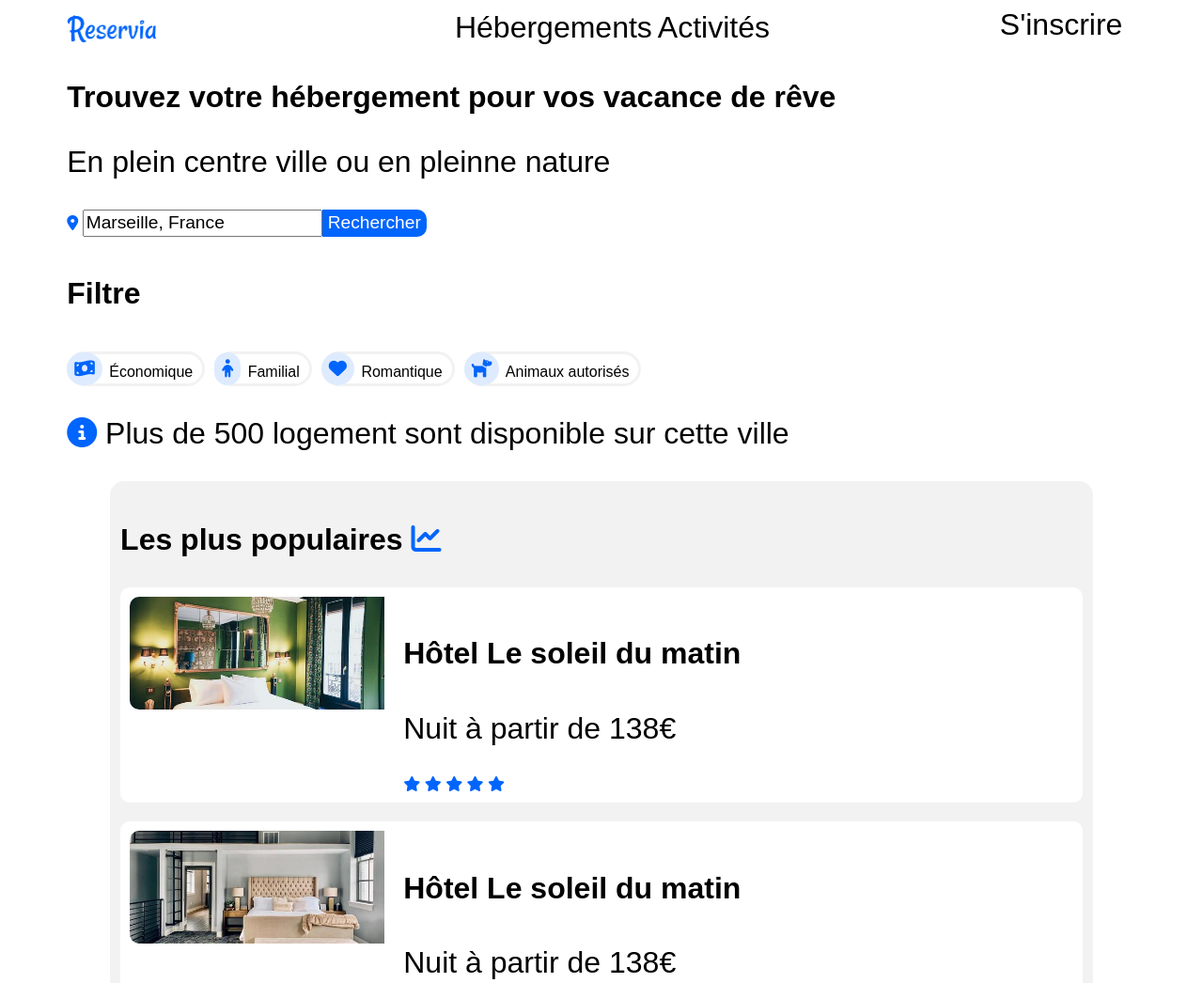
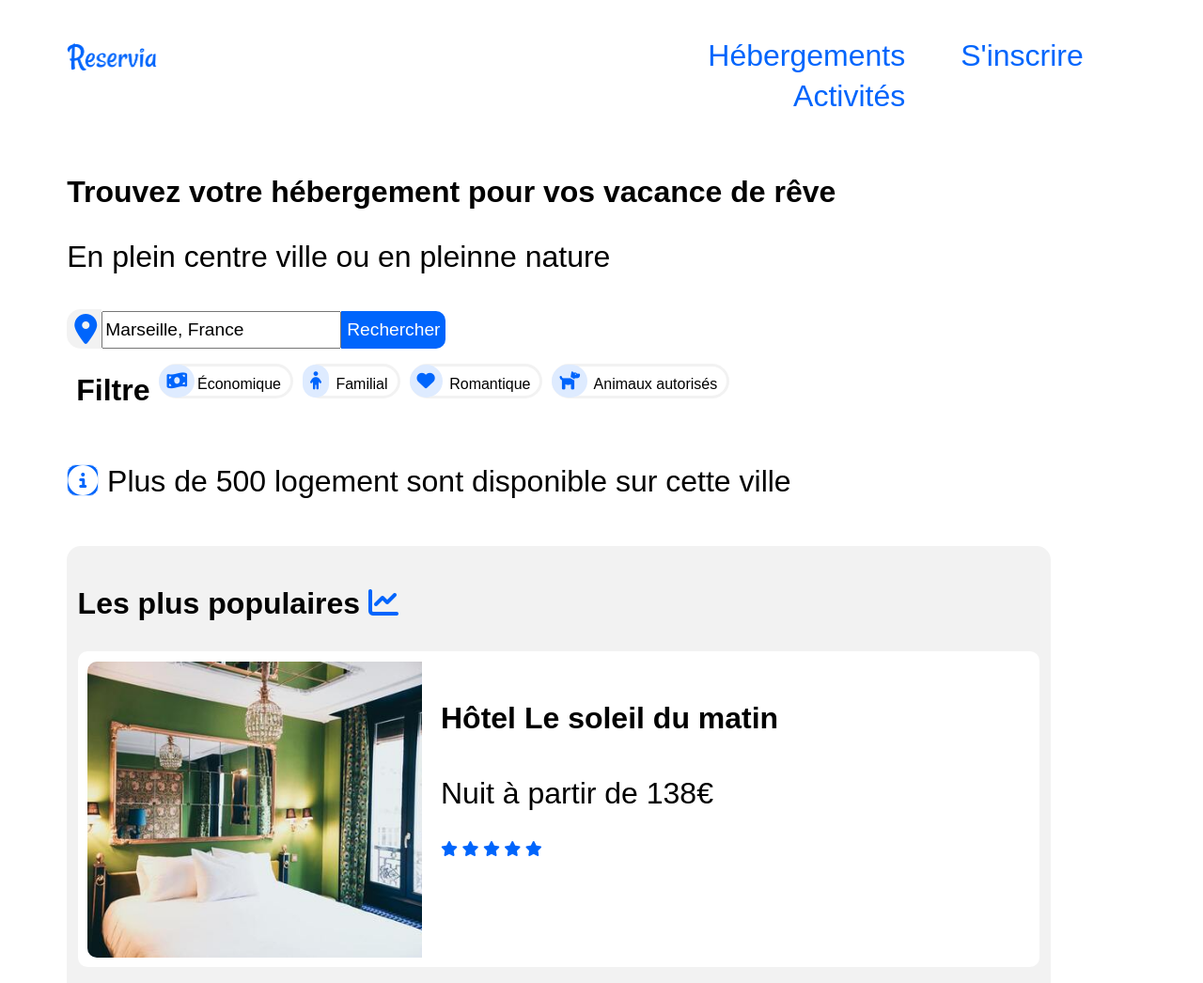
Before and after one commit to Laenar/Projet-2, a plain HTML site: page index.html in a window 1280 px wide. Shown: the top 1046 px of the page at 94% size. Drawn offline with Linux system fonts and the light colour scheme.

Commit message:
Adaptation de la partie filtre et footer

```diff
--- a/index.html
+++ b/index.html
@@ -13,11 +13,11 @@
                 <img class="img_head" src="images/logo/Reservia@3x.png"/>
             </div>
             <nav class="nav_hea head_blo_right">
-                <a href="#">Hébergements</a>
-                <a href="#">Activités</a>
+                <a class="a_head" href="#">Hébergements</a>
+                <a class="a_head" href="#">Activités</a>
             </nav>
-            <div class="div_hea head_blo_right">
-                <a href="#">S'inscrire</a>
+            <div class="div_hea head_blo_right div_a_inscrire">
+                <a class="a_head" href="#">S'inscrire</a>
             </div>
 
         </header>
@@ -29,29 +29,20 @@
             </div>
             <div>
                 <form>
-                    <i class="fas fa-map-marker-alt"></i> <input class="inp_search" type="search" value="Marseille, France"/><input class="btn_search" type="submit" value="Rechercher"/>
+                    <i class="fas fa-map-marker-alt i_map"></i> <input class="inp_search" type="search" value="Marseille, France"/><input class="btn_search" type="submit" value="Rechercher"/>
 
                 </form>
             </div>
             <aside class="aside_filtre">
-                <h4>Filtre</h4>
+
                 <div class="div_ctn_filtre">
-
-                    <div class="div_filtre">
-                        <div class="p_filtre">
-                            <div class="div_filtre_icone">
-                                <i class="fas fa-money-bill-wave i_filtre" aria-hidden="true"></i>
-                            </div>
-                            Économique
-                        </div>
-                    </div>
-
-
+                    <h4 class="h_filtre">Filtre</h4>
+                    <div class="div_filtre"><div class="p_filtre"><div class="div_filtre_icone"><i class="fas fa-money-bill-wave i_filtre" aria-hidden="true"></i></div>Économique </div></div>
                     <div class="div_filtre"><div class="p_filtre"><div class="div_filtre_icone"><i class="fas fa-child i_filtre" aria-hidden="true"></i></div> Familial </div></div>
                     <div class="div_filtre"><div class="p_filtre"><div class="div_filtre_icone"><i class="fas fa-heart i_filtre" aria-hidden="true"></i></div> Romantique </div></div>
                     <div class="div_filtre"><div class="p_filtre"><div class="div_filtre_icone"><i class="fas fa-dog i_filtre" aria-hidden="true"></i></div> Animaux autorisés </div></div><br>
                 </div>
-                <p> <i class="fas fa-info-circle"></i> Plus de 500 logement sont disponible sur cette ville<br></p>
+                <p class="p_margin"> <i class="fas fa-info-circle i_info_filtre"></i> Plus de 500 logement sont disponible sur cette ville<br></p>
             </aside>
         </section>
 
@@ -192,19 +183,19 @@
             <nav>
                 <div class="div_foot_link">
                     <h3>A propos</h3>
-                    <a href="#">Fonctionement du site</a><br>
-                    <a href="#">Conditions generales de vente</a><br>
-                    <a href="#">Donnée et confidencialité</a><br>
+                    <a class="a_foot" href="#">Fonctionement du site</a><br><br>
+                    <a class="a_foot" href="#">Conditions generales de vente</a><br><br>
+                    <a class="a_foot" href="#">Donnée et confidencialité</a><br><br>
                 </div>
                 <div class="div_foot_link">
                     <h3>Nos hébergements</h3>
-                    <a href="#">Charte qualité</a><br>
-                    <a href="#">Souméttre votre note</a><br>
+                    <a class="a_foot" href="#">Charte qualité</a><br><br>
+                    <a class="a_foot" href="#">Souméttre votre note</a><br><br>
                 </div>
                 <div class="div_foot_link">
                     <h3>Assistance</h3>
-                    <a href="#">Centre d'aide</a><br>
-                    <a href="#">Nous contacter</a><br>
+                    <a class="a_foot" href="#">Centre d'aide</a><br><br>
+                    <a class="a_foot" href="#">Nous contacter</a><br><br>
                 </div>
             </nav>
         </footer>
--- a/style.css
+++ b/style.css
@@ -1,5 +1,5 @@
 /* Début du CSS Géneral { */
-body {
+body, input {
     font-family: 'Raleway-VariableFont_wght.ttf', sans-serif;
 }
 header, section {
@@ -8,6 +8,7 @@ header, section {
 }
 header {
     display: flex;
+    padding: 30px;
 }
 section {
     margin-bottom: 20px;
@@ -36,7 +37,7 @@ a {
 }
 input {
     font-size: 1.2em;
-    height: 29px;
+    height: 40px;
 }
 i {
     color: #0065FC;
@@ -55,9 +56,13 @@ img {
     flex-wrap: wrap;
     padding-left: 3%;
 }
+.a_foot {
+    margin-bottom: 10px;
+    font-size: 1.2em;
+}
 /*Ce code gère la position des block du header*/
 .div_hea {
-    width: 33%;
+    width: inherit;
 }
 .nav_hea {
     width: 33%;
@@ -65,9 +70,17 @@ img {
 .head_blo_right {
     text-align: right;
     justify-content: flex-end;
+    width: auto;
 }
 .img_head{
     width: 6em;
+}
+.div_a_inscrire {
+    padding: 3px;
+}
+.a_head {
+    margin-right: 50px;
+    color: #0065FC;
 }
 /*Ce code gère le cnt de la section filtre*/
 .div_filtre {
@@ -105,10 +118,35 @@ img {
     background-color: #DEEBFF;
     font-size: 1.2em;
 }
+.i_map {
+    background-color: #F2F2F2;
+    margin-right: 0px;
+    position: relative;
+    font-size: 2em;
+    margin-right: -4.4;
+    padding: 5px;
+    padding-left: 8px;
+    border-top-left-radius: 15px;
+    border-bottom-left-radius: 15px;
+    top : 5;
+}
+.p_margin {
+    margin: 50px;
+    margin-left: 0;
+}
+.h_filtre {
+    margin: 10px;
+}
+.i_info_filtre {
+    color: white;
+    border: solid 1px #DEEBFF;
+    border-radius: 10px;
+    background-color: #0065FC;
+}
 /* Ce code en particulier gère la partie hébergement*/
 .sec_heb {
     display: flex;
-    justify-content: space-around;
+    justify-content: space-between;
 }
 .img_heb {
     max-height: 150px;
@@ -126,19 +164,18 @@ img {
 }
 /**/
 .img_heb_pop{
-    width: 27%;
+    width: 35.5%;
     border-top-left-radius: 10px;
     border-bottom-left-radius: 10px;
-    max-height: 120px;
-}
-.div_heb_pop {
-    background-color: white;
-    border-radius: 10px;
+    max-height: inherit;
 }
 .div_heb_pop {
     display: flex;
     padding: 1%;
     margin-bottom: 20px;
+    height: 25%;
+    background-color: white;
+    border-radius: 10px;
 }
 .heb_pop_desc {
     width: max-content;
@@ -153,10 +190,10 @@ img {
     padding: 1%;
 }
 .asi_heb_left {
-    width: 61%;
+    width: 65%;
 }
 .asi_heb_right {
-    width: 25%;
+    width: 27%;
 }
 
 /* Les activités */
@@ -209,6 +246,7 @@ img {
 
     .asi_heb_left {
         width: 90%;
+        background-color: white;
     }
     .asi_heb_right {
         width: 90%;
```
